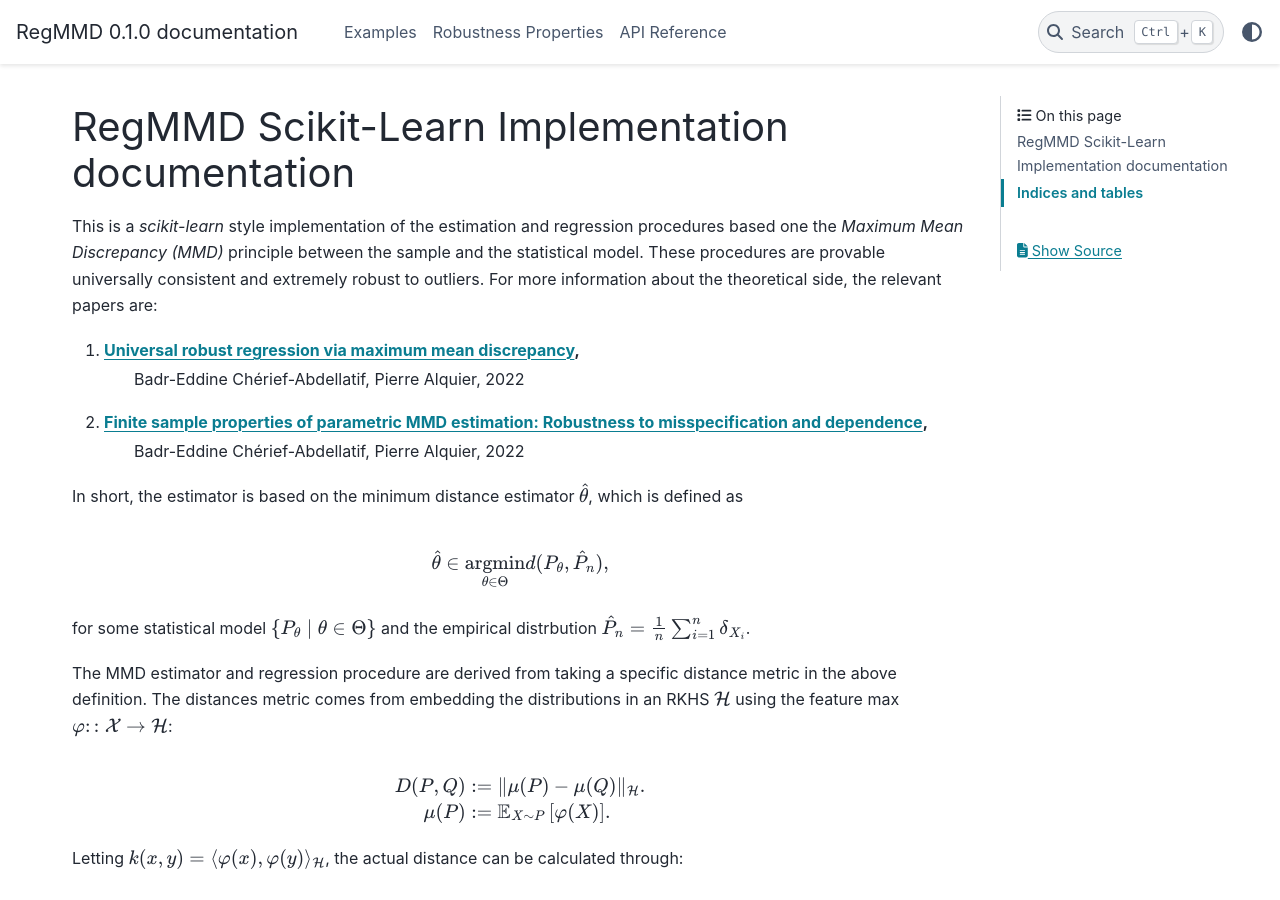
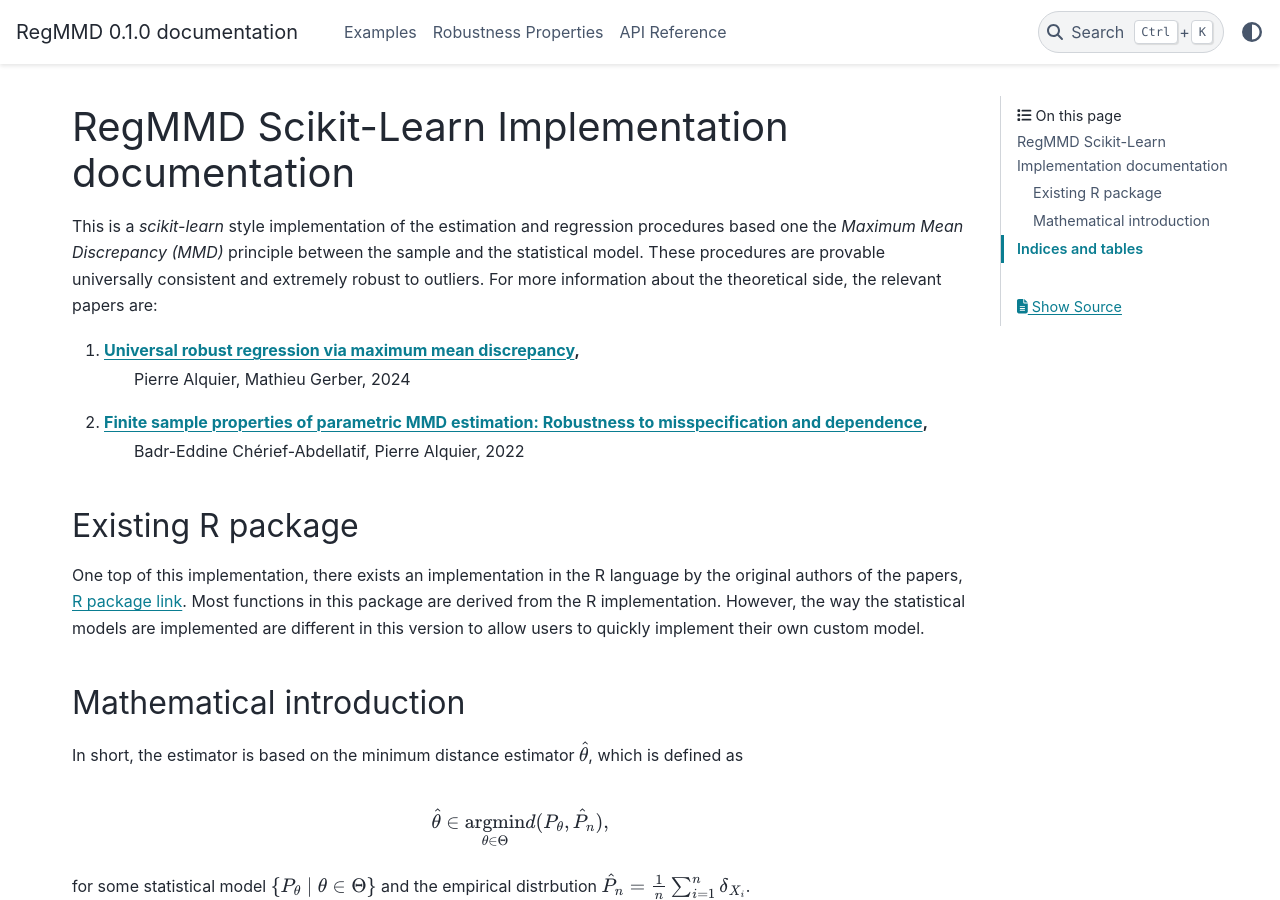
Before and after one commit to HiddeFok/reg-mmd-scikit, a Sphinx documentation site: the page built from docs/source/index.rst, in a window 1280 px wide and 900 px high. Built offline with Sphinx 7.4.7 and the PyData theme 0.15.4, drawn with Linux system fonts in a browser that asks for light colours.

Commit message:
Added R links and fixed some typos

```diff
--- a/docs/source/index.rst
+++ b/docs/source/index.rst
@@ -6,7 +6,6 @@
 RegMMD Scikit-Learn Implementation documentation
 ================================================
 
-
 This is a *scikit-learn* style implementation of the estimation and regression
 procedures based one the *Maximum Mean Discrepancy (MMD)* principle between the sample
 and the statistical model. These procedures are provable universally consistent and
@@ -14,9 +13,22 @@ extremely robust to outliers. For more information about the theoretical side, t
 are:
 
 #. `Universal robust regression via maximum mean discrepancy <https://academic.oup.com/biomet/article/111/1/71/7159184>`_,
-    Badr-Eddine Chérief-Abdellatif, Pierre Alquier, 2022
+    Pierre Alquier, Mathieu Gerber, 2024
 #. `Finite sample properties of parametric MMD estimation: Robustness to misspecification and dependence <https://projecteuclid.org/journals/bernoulli/volume-28/issue-1/Finite-sample-properties-of-parametric-MMD-estimation--Robustness-to/10.3150/21-BEJ1338.full>`_,
     Badr-Eddine Chérief-Abdellatif, Pierre Alquier, 2022
+
+Existing R package
+++++++++++++++++++
+
+One top of this implementation, there exists an implementation in the R language
+by the original authors of the papers, `R package link
+<https://cran.r-project.org/web/packages/regMMD/>`_. Most functions in this
+package are derived from the R implementation. However, the way the statistical
+models are implemented are different in this version to allow users to quickly
+implement their own custom model.
+
+Mathematical introduction
++++++++++++++++++++++++++
 
 In short, the estimator is based on the minimum distance estimator :math:`\hat{\theta}`, which
 is defined as
```
Also changed, not shown: README.md (+32 -14 lines).
